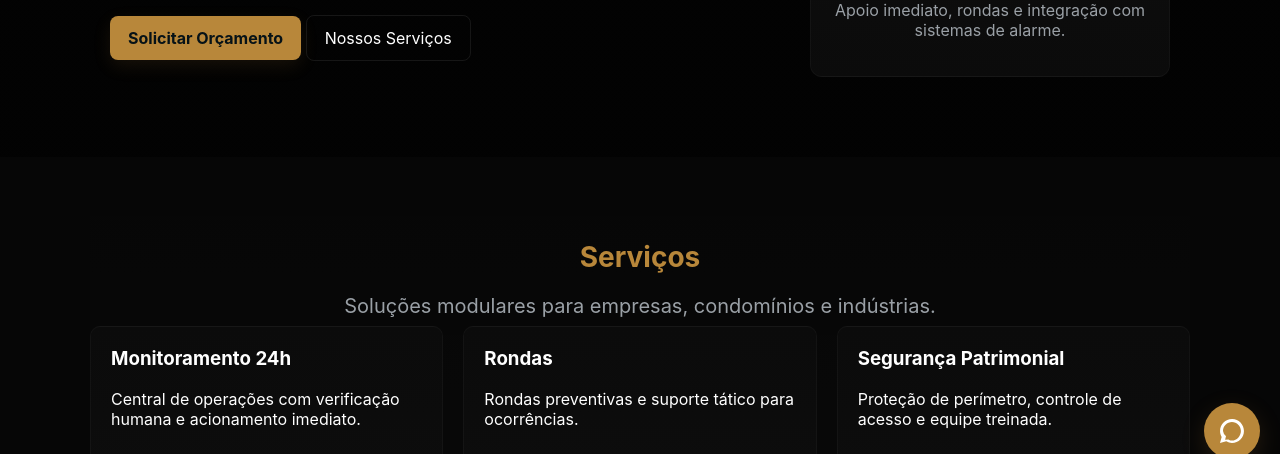
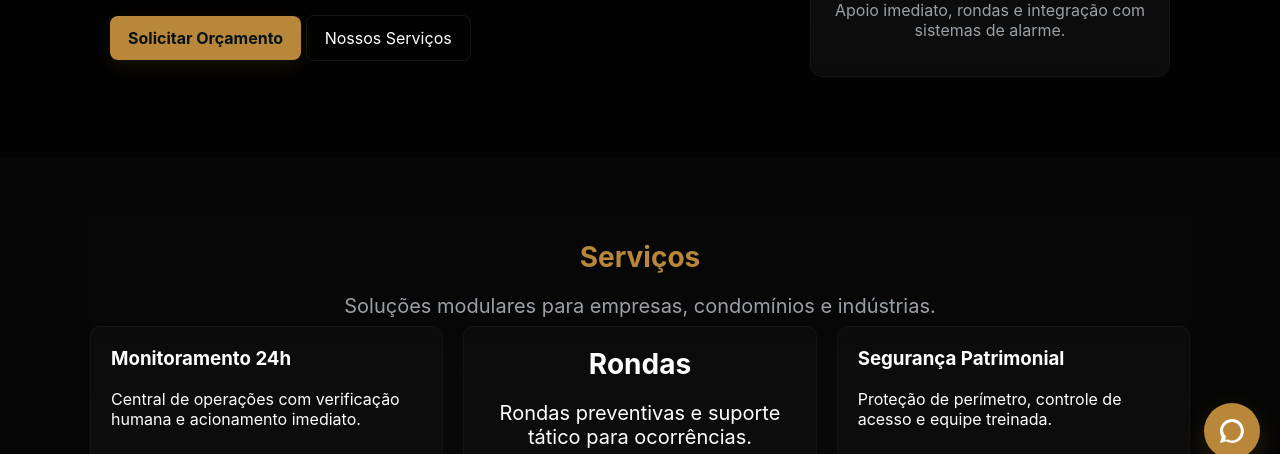
Before and after one commit to gcsamuel/eliab-monitoramento, a plain HTML site: page index.html in a window 1280 px wide. Shown: the part 321-775 px from the top of the page. Drawn offline with Linux system fonts and the light colour scheme.

```diff
--- a/index.html
+++ b/index.html
@@ -55,8 +55,8 @@
           <img class="imagens" src="assets/camera.jpeg" alt="Monitoramento 24h" class="card-image">
         </article>
         <article class="card animate-card">
-          <h3>Rondas</h3>
-          <p>Rondas preventivas e suporte tático para ocorrências.</p>
+          <h3 class="titulos">Rondas</h3>
+          <p class="subtitulos">Rondas preventivas e suporte tático para ocorrências.</p>
           <img class="imagens" src="assets/ronda.jpeg" alt="Rondas" class="card-image">
         </article>
         <article class="card animate-card">
```
